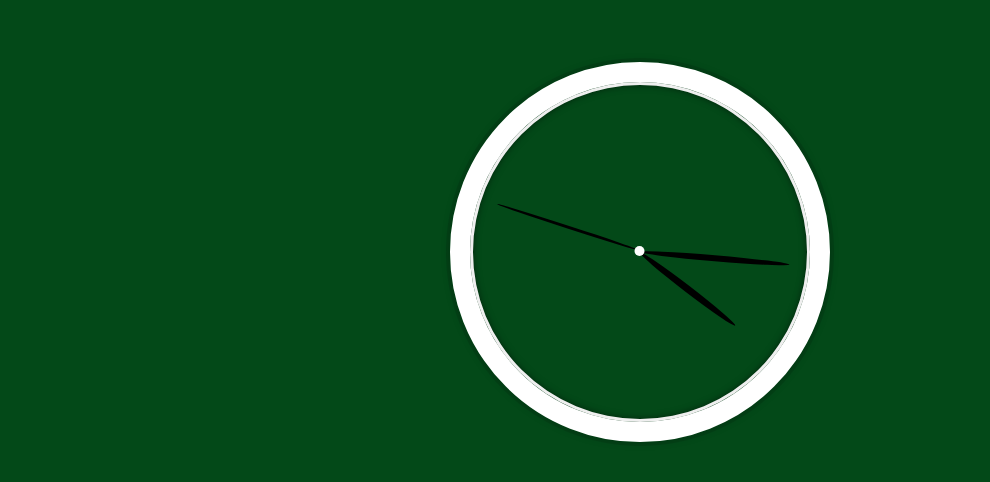
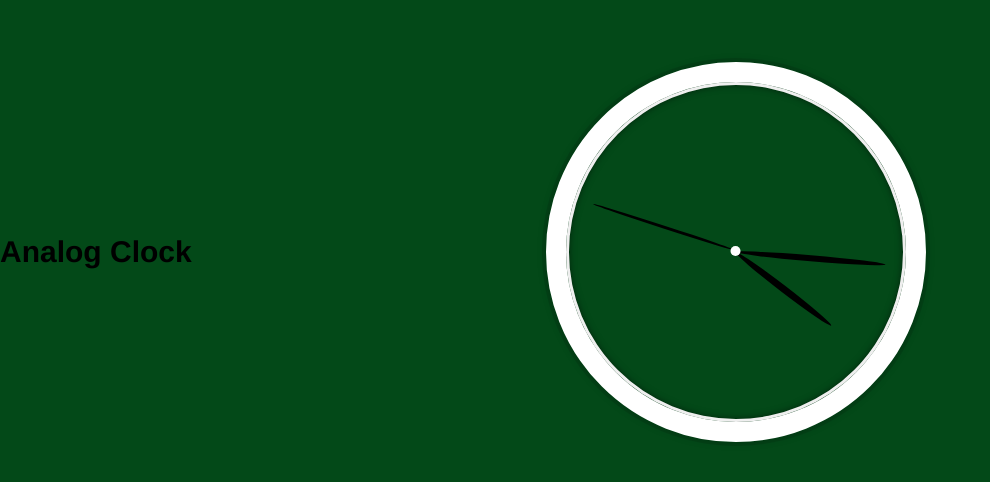
Before and after one commit to Cxde02/Analog-Clock, a plain HTML site: page index.html in a window 1280 px wide. Shown: the part 148-630 px from the top of the page, without its empty margins (0-990 px from the left). Drawn offline with Linux system fonts and the light colour scheme.

Commit message:
Added title

```diff
--- a/index.html
+++ b/index.html
@@ -8,6 +8,9 @@
     <title>Analog Clock</title>
   </head>
   <body>
+    <div class="title">
+      <h2>Analog Clock</h2>
+    </div>
     <div class="clock">
       <div class="clock-face">
         <div class="hourHand"></div>
```
